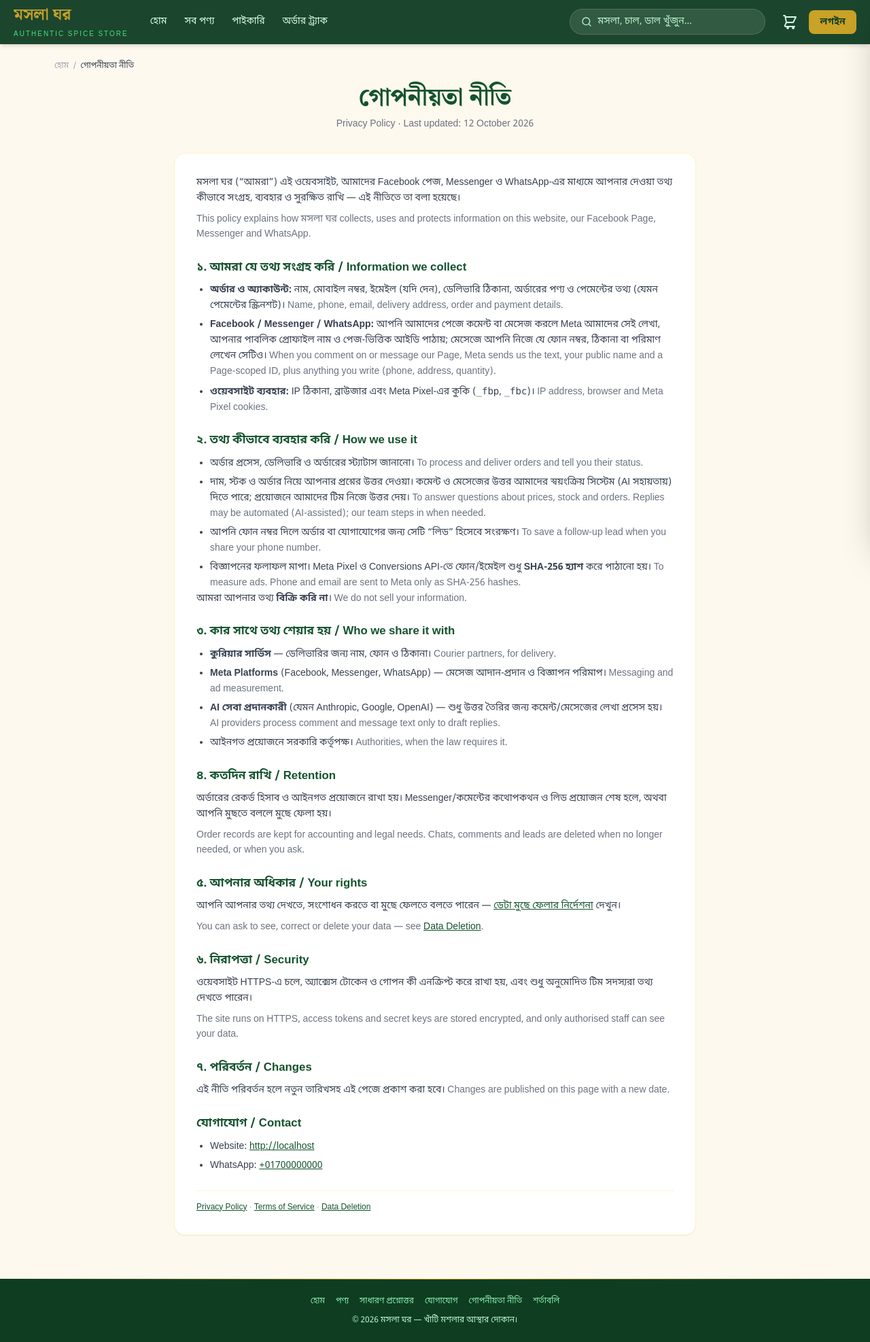
After one commit to shafikcmt/mosla-ghor, a Laravel app: page /privacy-policy in a window 1280 px wide. The commit adds this page. Shown: the whole page at 68% size. Run offline with Laravel 12, Linux system fonts and the light colour scheme; data comes from the database, SQL or seed files in the repository; data that the repository does not hold is empty; parts of the project's set-up code (start-up, migrations or seed data) failed here and were passed over; some libraries are stand-ins or nearby versions.

Commit message:
Add Privacy Policy, Terms and Data Deletion pages
Meta requires public privacy-policy, terms and data-deletion URLs before
the MoslaMart Automation app can go Live (comment / Messenger auto-reply).
Bilingual (Bangla + English) pages at /privacy-policy, /terms and
/data-deletion, linked from both footers and the sitemap, and always
reachable during maintenance mode so Meta's checks never get a 503.

Co-Authored-By: Claude Opus 5.5 <noreply@anthropic.com>
Claude-Session: https://claude.ai/code/session_01BXPxTMjpCtktDQrCHwEEuc

```diff
--- a/app/Http/Middleware/MaintenanceMode.php
+++ b/app/Http/Middleware/MaintenanceMode.php
@@ -21,7 +21,8 @@ class MaintenanceMode
     /** Fallback when config('maintenance') is missing. Keep in sync with config/maintenance.php. */
     public const DEFAULT_RULES = [
         'always_allowed' => ['admin', 'admin/*', 'up', 'storage/*', 'build/*', 'css/*', 'js/*', 'images/*', 'icons/*',
-            'manifest.json', 'sw.js', 'favicon.ico', 'robots.txt'],
+            'manifest.json', 'sw.js', 'favicon.ico', 'robots.txt',
+            'privacy-policy', 'terms', 'data-deletion'],
         'vendor' => ['vendor', 'vendor/*'],
         'vendor_always_allowed' => ['vendor/login', 'vendor/login/*', 'vendor/logout'],
         'full_read_only' => ['GET' => ['track-order', 'invoice/*', 'wholesale-invoice/*'], 'POST' => ['track-order', 'logout']],
--- a/app/Providers/AppServiceProvider.php
+++ b/app/Providers/AppServiceProvider.php
@@ -30,7 +30,7 @@ class AppServiceProvider extends ServiceProvider
         });
 
         \Illuminate\Support\Facades\View::composer(
-            ['home', 'storefront.*', 'partials.*', 'customer.*', 'auth.unavailable', 'faq'],
+            ['home', 'storefront.*', 'partials.*', 'customer.*', 'auth.unavailable', 'faq', 'legal.*'],
             function ($view) {
                 $view->with('siteName', \App\Models\WebsiteSetting::siteName());
                 $view->with('siteTagline', \App\Models\WebsiteSetting::get('site_tagline', 'Authentic Spice Store'));
--- a/config/maintenance.php
+++ b/config/maintenance.php
@@ -27,6 +27,7 @@ return [
         'storage/*',                   // product images (also used by admin/vendor pages)
         'build/*', 'css/*', 'js/*', 'images/*', 'icons/*',
         'manifest.json', 'sw.js', 'favicon.ico', 'robots.txt',
+        'privacy-policy', 'terms', 'data-deletion',   // Meta app review must always reach these
         // Payment callbacks / IPN / courier webhooks go here, e.g. 'payment/bkash/callback'.
     ],
 
--- a/resources/views/home.blade.php
+++ b/resources/views/home.blade.php
@@ -837,6 +837,8 @@ $wholesaleHref = url('/') . '?mode=wholesale' . ($catParam ? '&category=' . urle
                 <a href="#why-us"   class="hover:text-[#c9a227] transition-colors">আমাদের সম্পর্কে</a>
                 <a href="{{ route('faq') }}" class="hover:text-[#c9a227] transition-colors">সাধারণ প্রশ্নোত্তর</a>
                 <a href="#contact"  class="hover:text-[#c9a227] transition-colors">যোগাযোগ</a>
+                <a href="{{ route('legal.privacy') }}" class="hover:text-[#c9a227] transition-colors">গোপনীয়তা নীতি</a>
+                <a href="{{ route('legal.terms') }}" class="hover:text-[#c9a227] transition-colors">শর্তাবলি</a>
                 @if(($ws['show_vendor_links_in_footer'] ?? '1') === '1')
                     @if(($ws['vendor_login_enabled'] ?? '1') === '1' || ($ws['vendor_registration_enabled'] ?? '0') === '1')
                     <span class="text-green-800">|</span>
--- /dev/null
+++ b/resources/views/legal/layout.blade.php
@@ -0,0 +1,52 @@
+{{-- Shared shell for the legal pages (privacy, terms, data deletion). Meta's app
+     review links to these, so they stay plain, public and bilingual. --}}
+@extends('storefront.layout')
+
+@section('content')
+@php
+    $legalPhone = \App\Models\WebsiteSetting::get('phone');
+    $legalWa    = preg_replace('/\D/', '', \App\Models\WebsiteSetting::get('whatsapp_number'));
+    $legalFb    = \App\Models\WebsiteSetting::get('facebook_page_url');
+@endphp
+
+<nav class="text-xs text-gray-400 mb-5 flex items-center gap-1.5">
+    <a href="/" class="hover:text-[#14532d]">হোম</a>
+    <span>/</span>
+    <span class="text-gray-700 font-medium">@yield('legal_title')</span>
+</nav>
+
+<div class="text-center mb-8">
+    <h1 class="font-serif-bn text-[#14532d] text-3xl md:text-4xl font-bold">@yield('legal_title')</h1>
+    <p class="text-gray-500 text-sm mt-2">@yield('legal_title_en') · Last updated: 12 October 2026</p>
+</div>
+
+<div class="max-w-3xl mx-auto bg-white rounded-2xl border border-amber-100 shadow-sm p-6 md:p-8 text-sm text-gray-700 leading-relaxed space-y-6 legal-body">
+    @yield('legal_body')
+
+    <section>
+        <h2>যোগাযোগ / Contact</h2>
+        <ul>
+            <li>Website: <a href="{{ url('/') }}">{{ url('/') }}</a></li>
+            @if($legalPhone)<li>Phone: <a href="tel:{{ $legalPhone }}">{{ $legalPhone }}</a></li>@endif
+            @if($legalWa)<li>WhatsApp: <a href="https://wa.me/{{ $legalWa }}" rel="noopener">+{{ $legalWa }}</a></li>@endif
+            @if($legalFb)<li>Facebook: <a href="{{ $legalFb }}" rel="noopener">{{ $legalFb }}</a></li>@endif
+        </ul>
+    </section>
+
+    <p class="text-xs text-gray-400 pt-4 border-t border-amber-100">
+        <a href="{{ route('legal.privacy') }}">Privacy Policy</a> ·
+        <a href="{{ route('legal.terms') }}">Terms of Service</a> ·
+        <a href="{{ route('legal.data-deletion') }}">Data Deletion</a>
+    </p>
+</div>
+
+<style>
+    .legal-body h2 { font-weight: 700; color: #14532d; font-size: 1.05rem; margin-bottom: .5rem; }
+    .legal-body p + p { margin-top: .5rem; }
+    .legal-body ul { list-style: disc; padding-left: 1.25rem; }
+    .legal-body ol { list-style: decimal; padding-left: 1.25rem; }
+    .legal-body li + li { margin-top: .35rem; }
+    .legal-body a { color: #14532d; text-decoration: underline; }
+    .legal-body .en { color: #6b7280; }
+</style>
+@endsection
--- /dev/null
+++ b/resources/views/legal/privacy.blade.php
@@ -0,0 +1,75 @@
+@extends('legal.layout')
+@section('title', 'Privacy Policy')
+@section('meta_description', $siteName.' কীভাবে আপনার তথ্য সংগ্রহ, ব্যবহার ও সুরক্ষিত রাখে — Privacy Policy')
+@section('head')
+    <link rel="canonical" href="{{ route('legal.privacy') }}">
+@endsection
+@section('legal_title', 'গোপনীয়তা নীতি')
+@section('legal_title_en', 'Privacy Policy')
+
+@section('legal_body')
+<section>
+    <p>{{ $siteName }} (“আমরা”) এই ওয়েবসাইট, আমাদের Facebook পেজ, Messenger ও WhatsApp-এর মাধ্যমে আপনার দেওয়া তথ্য কীভাবে সংগ্রহ, ব্যবহার ও সুরক্ষিত রাখি — এই নীতিতে তা বলা হয়েছে।</p>
+    <p class="en">This policy explains how {{ $siteName }} collects, uses and protects information on this website, our Facebook Page, Messenger and WhatsApp.</p>
+</section>
+
+<section>
+    <h2>১. আমরা যে তথ্য সংগ্রহ করি / Information we collect</h2>
+    <ul>
+        <li><b>অর্ডার ও অ্যাকাউন্ট:</b> নাম, মোবাইল নম্বর, ইমেইল (যদি দেন), ডেলিভারি ঠিকানা, অর্ডারের পণ্য ও পেমেন্টের তথ্য (যেমন পেমেন্টের স্ক্রিনশট)।
+            <span class="en">Name, phone, email, delivery address, order and payment details.</span></li>
+        <li><b>Facebook / Messenger / WhatsApp:</b> আপনি আমাদের পেজে কমেন্ট বা মেসেজ করলে Meta আমাদের সেই লেখা, আপনার পাবলিক প্রোফাইল নাম ও পেজ-ভিত্তিক আইডি পাঠায়; মেসেজে আপনি নিজে যে ফোন নম্বর, ঠিকানা বা পরিমাণ লেখেন সেটিও।
+            <span class="en">When you comment on or message our Page, Meta sends us the text, your public name and a Page-scoped ID, plus anything you write (phone, address, quantity).</span></li>
+        <li><b>ওয়েবসাইট ব্যবহার:</b> IP ঠিকানা, ব্রাউজার এবং Meta Pixel-এর কুকি (<code>_fbp</code>, <code>_fbc</code>)।
+            <span class="en">IP address, browser and Meta Pixel cookies.</span></li>
+    </ul>
+</section>
+
+<section>
+    <h2>২. তথ্য কীভাবে ব্যবহার করি / How we use it</h2>
+    <ul>
+        <li>অর্ডার প্রসেস, ডেলিভারি ও অর্ডারের স্ট্যাটাস জানানো।
+            <span class="en">To process and deliver orders and tell you their status.</span></li>
+        <li>দাম, স্টক ও অর্ডার নিয়ে আপনার প্রশ্নের উত্তর দেওয়া। কমেন্ট ও মেসেজের উত্তর আমাদের স্বয়ংক্রিয় সিস্টেম (AI সহায়তায়) দিতে পারে; প্রয়োজনে আমাদের টিম নিজে উত্তর দেয়।
+            <span class="en">To answer questions about prices, stock and orders. Replies may be automated (AI-assisted); our team steps in when needed.</span></li>
+        <li>আপনি ফোন নম্বর দিলে অর্ডার বা যোগাযোগের জন্য সেটি “লিড” হিসেবে সংরক্ষণ।
+            <span class="en">To save a follow-up lead when you share your phone number.</span></li>
+        <li>বিজ্ঞাপনের ফলাফল মাপা। Meta Pixel ও Conversions API-তে ফোন/ইমেইল শুধু <b>SHA-256 হ্যাশ</b> করে পাঠানো হয়।
+            <span class="en">To measure ads. Phone and email are sent to Meta only as SHA-256 hashes.</span></li>
+    </ul>
+    <p>আমরা আপনার তথ্য <b>বিক্রি করি না</b>। <span class="en">We do not sell your information.</span></p>
+</section>
+
+<section>
+    <h2>৩. কার সাথে তথ্য শেয়ার হয় / Who we share it with</h2>
+    <ul>
+        <li><b>কুরিয়ার সার্ভিস</b> — ডেলিভারির জন্য নাম, ফোন ও ঠিকানা। <span class="en">Courier partners, for delivery.</span></li>
+        <li><b>Meta Platforms</b> (Facebook, Messenger, WhatsApp) — মেসেজ আদান-প্রদান ও বিজ্ঞাপন পরিমাপ। <span class="en">Messaging and ad measurement.</span></li>
+        <li><b>AI সেবা প্রদানকারী</b> (যেমন Anthropic, Google, OpenAI) — শুধু উত্তর তৈরির জন্য কমেন্ট/মেসেজের লেখা প্রসেস হয়। <span class="en">AI providers process comment and message text only to draft replies.</span></li>
+        <li>আইনগত প্রয়োজনে সরকারি কর্তৃপক্ষ। <span class="en">Authorities, when the law requires it.</span></li>
+    </ul>
+</section>
+
+<section>
+    <h2>৪. কতদিন রাখি / Retention</h2>
+    <p>অর্ডারের রেকর্ড হিসাব ও আইনগত প্রয়োজনে রাখা হয়। Messenger/কমেন্টের কথোপকথন ও লিড প্রয়োজন শেষ হলে, অথবা আপনি মুছতে বললে মুছে ফেলা হয়।</p>
+    <p class="en">Order records are kept for accounting and legal needs. Chats, comments and leads are deleted when no longer needed, or when you ask.</p>
+</section>
+
+<section>
+    <h2>৫. আপনার অধিকার / Your rights</h2>
+    <p>আপনি আপনার তথ্য দেখতে, সংশোধন করতে বা মুছে ফেলতে বলতে পারেন — <a href="{{ route('legal.data-deletion') }}">ডেটা মুছে ফেলার নির্দেশনা</a> দেখুন।</p>
+    <p class="en">You can ask to see, correct or delete your data — see <a href="{{ route('legal.data-deletion') }}">Data Deletion</a>.</p>
+</section>
+
+<section>
+    <h2>৬. নিরাপত্তা / Security</h2>
+    <p>ওয়েবসাইট HTTPS-এ চলে, অ্যাক্সেস টোকেন ও গোপন কী এনক্রিপ্ট করে রাখা হয়, এবং শুধু অনুমোদিত টিম সদস্যরা তথ্য দেখতে পারেন।</p>
+    <p class="en">The site runs on HTTPS, access tokens and secret keys are stored encrypted, and only authorised staff can see your data.</p>
+</section>
+
+<section>
+    <h2>৭. পরিবর্তন / Changes</h2>
+    <p>এই নীতি পরিবর্তন হলে নতুন তারিখসহ এই পেজে প্রকাশ করা হবে। <span class="en">Changes are published on this page with a new date.</span></p>
+</section>
+@endsection
--- a/resources/views/storefront/layout.blade.php
+++ b/resources/views/storefront/layout.blade.php
@@ -76,6 +76,8 @@
             <a href="/#products" class="hover:text-[#c9a227] transition-colors">পণ্য</a>
             <a href="{{ route('faq') }}" class="hover:text-[#c9a227] transition-colors">সাধারণ প্রশ্নোত্তর</a>
             <a href="/#contact" class="hover:text-[#c9a227] transition-colors">যোগাযোগ</a>
+            <a href="{{ route('legal.privacy') }}" class="hover:text-[#c9a227] transition-colors">গোপনীয়তা নীতি</a>
+            <a href="{{ route('legal.terms') }}" class="hover:text-[#c9a227] transition-colors">শর্তাবলি</a>
         </div>
         <div>© {{ date('Y') }} {{ $siteName }} — খাঁটি মশলার আস্থার দোকান।</div>
     </div>
--- a/routes/web.php
+++ b/routes/web.php
@@ -100,6 +100,9 @@ Route::get('/sitemap.xml', function () {
         ['loc' => url('/').'/?mode=wholesale',      'priority' => '0.8', 'freq' => 'daily'],
         ['loc' => route('faq'),                    'priority' => '0.5', 'freq' => 'monthly'],
         ['loc' => route('track-order'),            'priority' => '0.3', 'freq' => 'yearly'],
+        ['loc' => route('legal.privacy'),          'priority' => '0.2', 'freq' => 'yearly'],
+        ['loc' => route('legal.terms'),            'priority' => '0.2', 'freq' => 'yearly'],
+        ['loc' => route('legal.data-deletion'),    'priority' => '0.1', 'freq' => 'yearly'],
     ];
     \App\Models\Product::active()->orderBy('id')->get(['slug', 'updated_at'])->each(function ($p) use (&$urls) {
         $urls[] = ['loc' => route('products.show', $p->slug), 'priority' => '0.7', 'freq' => 'weekly', 'mod' => optional($p->updated_at)->toAtomString()];
@@ -145,6 +148,11 @@ Route::get('/faq', function () {
     $faqs = \App\Models\Faq::where('is_active', true)->orderBy('sort_order')->orderBy('id')->get();
     return view('faq', compact('faqs'));
 })->name('faq');
+
+// Legal pages (linked from the footer and from the Meta app settings).
+Route::view('/privacy-policy', 'legal.privacy')->name('legal.privacy');
+Route::view('/terms', 'legal.terms')->name('legal.terms');
+Route::view('/data-deletion', 'legal.data-deletion')->name('legal.data-deletion');
 
 // ── Customer / User auth ───────────────────────────────────────────────────
 Route::name('customer.')->group(function () {
```
Also changed, not shown: resources/views/legal/data-deletion.blade.php (added, +45 -0 lines), resources/views/legal/terms.blade.php (added, +65 -0 lines).
